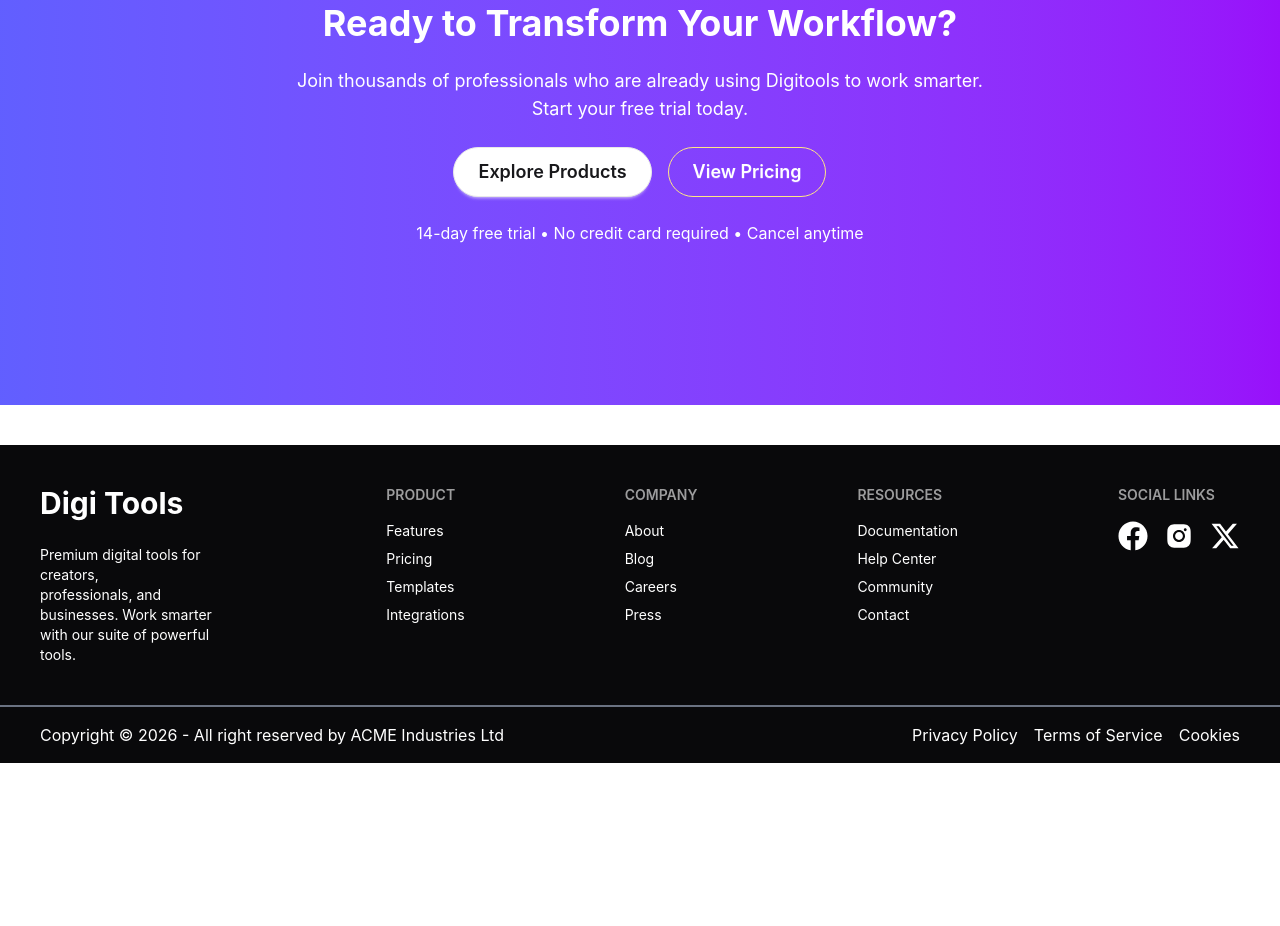
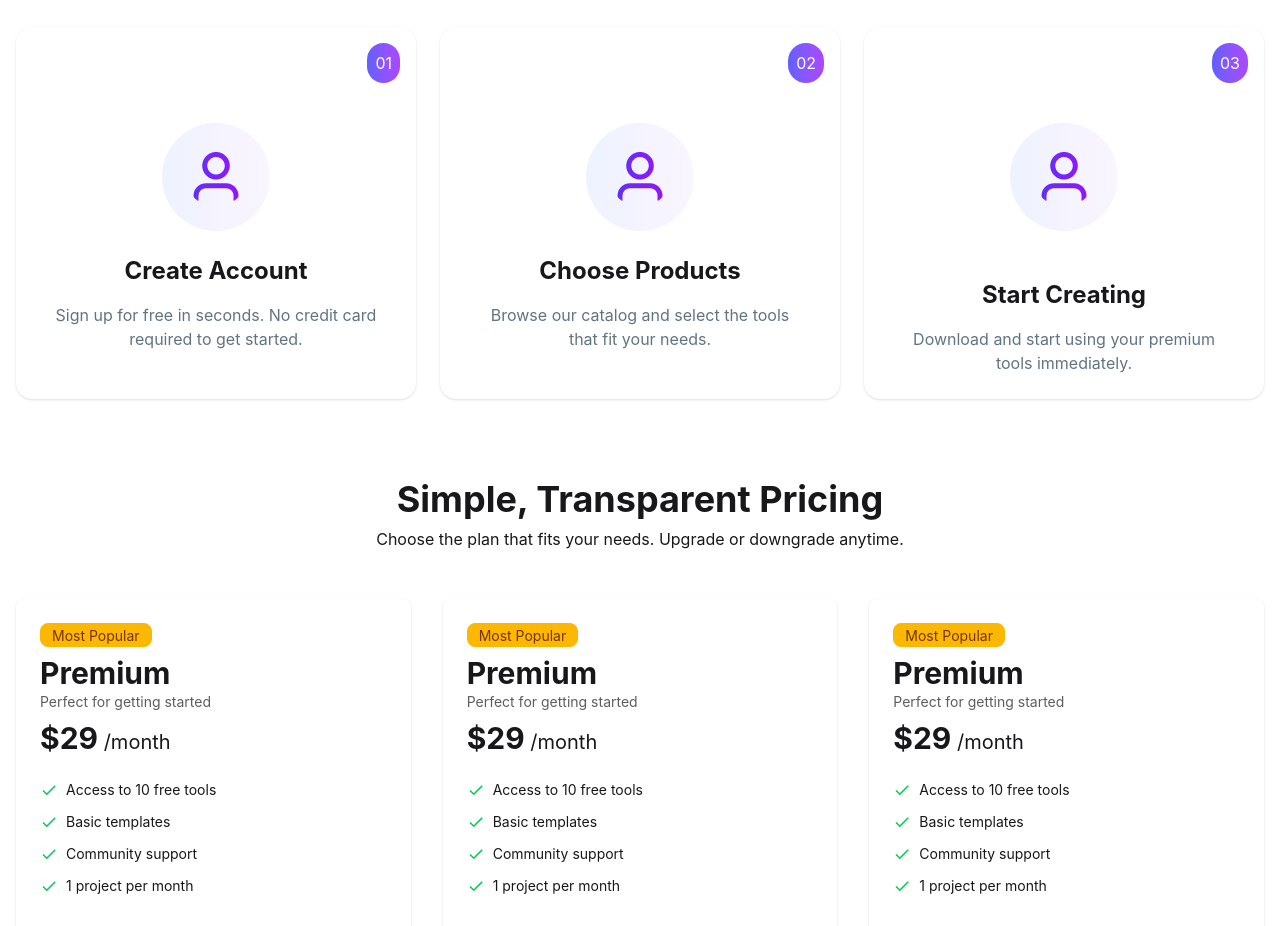
Before and after one commit to Mohammad-Labib/Digital-Tools, a React (Vite) app: page / in a window 1280 px wide. Shown: the part 1080-2006 px from the top of the page. Before the commit the page ends 1843 px from the top, so only its background shows below. Built offline with nearby package versions, Linux system fonts and the light colour scheme.

Commit message:
StepSection done

```diff
--- /dev/null
+++ b/public/Products.json
@@ -0,0 +1,112 @@
+const products = [
+  {
+    id: 1,
+    name: "Starter Resume Kit",
+    description: "Perfect for beginners to create professional resumes.",
+    price: 0,
+    period: "one-time",
+    tag: "new",
+    tagType: "new",
+    features: ["10+ templates", "Basic customization", "Export to PDF"],
+    icon: "FaFileAlt"
+  },
+  {
+    id: 2,
+    name: "Pro Resume Builder",
+    description: "Advanced resume builder with ATS optimization.",
+    price: 9.99,
+    period: "monthly",
+    tag: "popular",
+    tagType: "popular",
+    features: ["100+ templates", "ATS optimization", "Cover letter builder"],
+    icon: "FaUserTie"
+  },
+  {
+    id: 3,
+    name: "Career Boost Plan",
+    description: "All-in-one solution to land your dream job.",
+    price: 49.99,
+    period: "yearly",
+    tag: "best seller",
+    tagType: "best seller",
+    features: ["Unlimited resumes", "LinkedIn optimization", "Priority support"],
+    icon: "FaRocket"
+  },
+  {
+    id: 4,
+    name: "Portfolio Builder",
+    description: "Create stunning personal portfolios.",
+    price: 5.99,
+    period: "monthly",
+    tag: "new",
+    tagType: "new",
+    features: ["Custom domains", "Drag & drop builder", "SEO optimized"],
+    icon: "FaGlobe"
+  },
+  {
+    id: 5,
+    name: "Interview Prep Pack",
+    description: "Get ready for interviews with confidence.",
+    price: 19.99,
+    period: "one-time",
+    tag: "popular",
+    tagType: "popular",
+    features: ["Mock interviews", "Common Q&A", "Expert tips"],
+    icon: "FaComments"
+  },
+  {
+    id: 6,
+    name: "Freelancer Toolkit",
+    description: "Everything you need to start freelancing.",
+    price: 29.99,
+    period: "yearly",
+    tag: "best seller",
+    tagType: "best seller",
+    features: ["Proposal templates", "Client tracker", "Invoice generator"],
+    icon: "FaLaptopCode"
+  },
+  {
+    id: 7,
+    name: "AI Resume Writer",
+    description: "Generate resumes instantly using AI.",
+    price: 14.99,
+    period: "monthly",
+    tag: "popular",
+    tagType: "popular",
+    features: ["AI suggestions", "Keyword optimization", "Auto formatting"],
+    icon: "FaRobot"
+  },
+  {
+    id: 8,
+    name: "Job Tracker Pro",
+    description: "Track all your job applications.",
+    price: 7.99,
+    period: "monthly",
+    tag: "new",
+    tagType: "new",
+    features: ["Application tracking", "Status updates", "Reminders"],
+    icon: "FaTasks"
+  },
+  {
+    id: 9,
+    name: "Ultimate Career Pack",
+    description: "Complete package for career growth.",
+    price: 99.99,
+    period: "yearly",
+    tag: "best seller",
+    tagType: "best seller",
+    features: ["All features included", "1-on-1 coaching", "Premium templates"],
+    icon: "FaCrown"
+  },
+  {
+    id: 10,
+    name: "Cover Letter Generator",
+    description: "Create professional cover letters instantly.",
+    price: 4.99,
+    period: "one-time",
+    tag: "popular",
+    tagType: "popular",
+    features: ["50+ templates", "AI writing", "Easy export"],
+    icon: "FaEnvelopeOpenText"
+  }
+];
--- a/src/App.jsx
+++ b/src/App.jsx
@@ -5,6 +5,8 @@ import NavaBar from './components/NavaBar/NavaBar'
 import HeroBanner from './components/HerroBanner/HeroBanner'
 import Footer from './components/footer/Footer'
 import ReadyTrans from './components/ReadyTrans/ReadyTrans'
+import SimpleTrans from './components/ReadyTrans/SimpleTrans'
+import StepSection from './components/ReadyTrans/StepSection'
 
 
 
@@ -24,6 +26,8 @@ function App() {
 
      </Suspense>
 
+     <StepSection></StepSection>
+     <SimpleTrans></SimpleTrans>
      <ReadyTrans></ReadyTrans>
      <Footer></Footer>
 
--- /dev/null
+++ b/src/components/ReadyTrans/SimpleTrans.jsx
@@ -0,0 +1,70 @@
+import React from 'react';
+import { MdOutlineDone } from 'react-icons/md';
+
+const SimpleTrans = () => {
+  return (
+    <section className='mt-20 container mx-auto px-4'>
+
+
+      <div className='text-center mb-12'>
+        <h1 className='text-4xl font-bold'>Simple, Transparent Pricing</h1>
+        <p className='text-md mt-2'>
+          Choose the plan that fits your needs. Upgrade or downgrade anytime.
+        </p>
+      </div>
+
+
+      <div className='grid grid-cols-3 gap-8 justify-items-center'>
+
+
+        {[1,2,3].map((item, i) => (
+          <div key={i} className="card w-full  bg-base-100 shadow ">
+
+            <div className="card-body">
+
+              <span className="badge badge-warning w-fit">Most Popular</span>
+
+              <div>
+                <h2 className="text-3xl font-bold">Premium</h2>
+                <p className='text-base-content/70'>Perfect for getting started</p>
+              </div>
+
+              <h1 className="text-xl">
+                <span className='text-3xl font-bold'>$29</span> /month
+              </h1>
+
+              <ul className="mt-4 flex flex-col gap-3 text-sm">
+                <li className='flex items-center gap-2'>
+                  <MdOutlineDone className='text-green-500 text-lg' />
+                  Access to 10 free tools
+                </li>
+                <li className='flex items-center gap-2'>
+                  <MdOutlineDone className='text-green-500 text-lg' />
+                  Basic templates
+                </li>
+                <li className='flex items-center gap-2'>
+                  <MdOutlineDone className='text-green-500 text-lg' />
+                  Community support
+                </li>
+                <li className='flex items-center gap-2'>
+                  <MdOutlineDone className='text-green-500 text-lg' />
+                  1 project per month
+                </li>
+              </ul>
+
+              <div className="mt-6">
+                <button className="btn w-full rounded-full text-white border-none bg-gradient-to-r from-indigo-500 to-purple-500">
+                  Subscribe
+                </button>
+              </div>
+
+            </div>
+          </div>
+        ))}
+
+      </div>
+    </section>
+  );
+};
+
+export default SimpleTrans;
--- /dev/null
+++ b/src/components/ReadyTrans/StepSection.jsx
@@ -0,0 +1,75 @@
+import React from 'react';
+import UserImg from "../../assets/user.png"
+const StepSection = () => {
+    return (
+        <>
+       <section className="mt-20 container mx-auto px-4 ">
+        <div className='text-center p-8 space-y-4 '>
+            <h1 className='text-3xl font-bold'>Get Started in 3 Steps</h1>
+            <p className='text-[#627382] text-[16px]'>Start using premium digital tools in minutes, not hours.</p>
+        </div>
+
+  <div className="grid grid-cols-3 gap-6">
+
+   {/* card-1 */}
+    <div className=" bg-base-100 shadow rounded-2xl">
+      <div className='flex justify-end p-4'>
+        <h1 className='text-white bg-gradient-to-r from-indigo-500 to-purple-500 rounded-full p-2'>01</h1>
+      </div>
+
+      <div className='flex justify-center p-6'>
+        <img src={UserImg} className='rounded-full p-6 bg-gradient-to-r from-indigo-50 to-purple-50' />
+      </div>
+
+      <div className="text-center space-y-4 pb-6">
+        <h2 className="text-2xl font-bold">Create Account</h2>
+        <p className='text-[#627382]'>
+         Sign up for free in seconds. No credit card <br /> required to get started. </p>
+      </div>
+    </div>
+
+    {/* Card-2 */}
+    <div className=" bg-base-100 shadow rounded-2xl">
+      <div className='flex justify-end p-4'>
+        <h1 className='text-white bg-gradient-to-r from-indigo-500 to-purple-500 rounded-full p-2'>02</h1>
+      </div>
+
+      <div className='flex justify-center p-6'>
+        <img src={UserImg} className='rounded-full p-6 bg-gradient-to-r from-indigo-50 to-purple-50' />
+      </div>
+
+      <div className="text-center space-y-4 pb-6">
+        <h2 className="text-2xl font-bold">Choose Products</h2>
+        <p className='text-[#627382]'>
+          Browse our catalog and select the tools <br />that fit your needs.
+        </p>
+      </div>
+    </div>
+
+    {/* Card-3 */}
+    <div className=" bg-base-100 shadow rounded-2xl">
+      <div className='flex justify-end p-4'>
+        <h1 className='text-white bg-gradient-to-r from-indigo-500 to-purple-500 rounded-full p-2'>03</h1>
+      </div>
+
+      <div className='flex justify-center p-6'>
+        <img src={UserImg} className='rounded-full p-6 bg-gradient-to-r from-indigo-50 to-purple-50' />
+      </div>
+
+      <div className="text-center space-y-4 p-6">
+        <h2 className="text-2xl font-bold">Start Creating</h2>
+        <p className='text-[#627382]'>
+          Download and start using your premium <br /> tools immediately.
+        </p>
+      </div>
+    </div>
+
+  </div>
+
+</section>
+        </>
+
+    );
+};
+
+export default StepSection;
```
